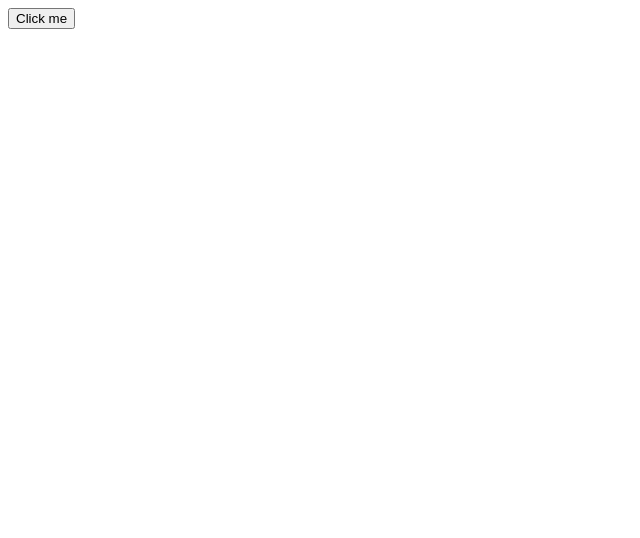
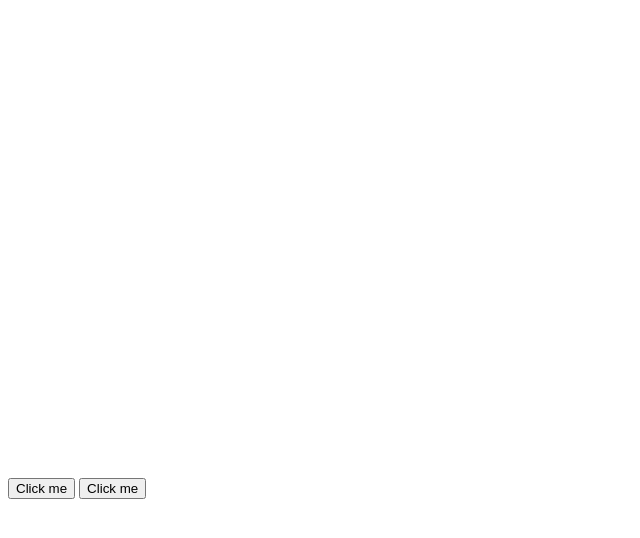
Before and after one commit to WushiThe/CodeTesting, a plain HTML site: page index.html in a window 1280 px wide. Shown: the whole page, without its empty margins (0-640 px from the left). Drawn offline with Linux system fonts and the light colour scheme.

Commit message:
htygh
gfhfgh

```diff
--- a/index.html
+++ b/index.html
@@ -1,7 +1,7 @@
 <button id="myButton">Click me</button>
-
+<button id="new" onclick="button()" style="margin-top: 470px;">Click me</button>
 <script>
-    const button = document.getElementById('myButton');
+    const button = document.getElementById('new');
     button.addEventListener('click', () => {
       alert('Button clicked!');
       console.log('Hello World');
```
